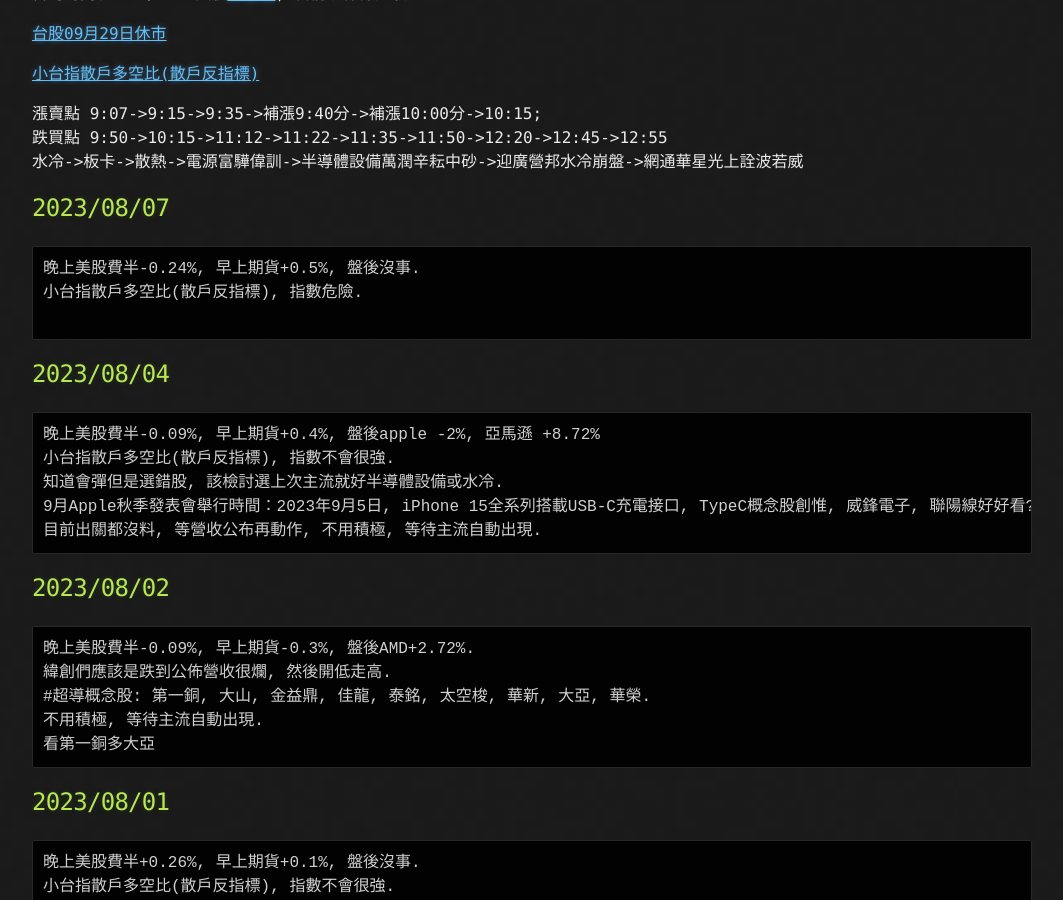
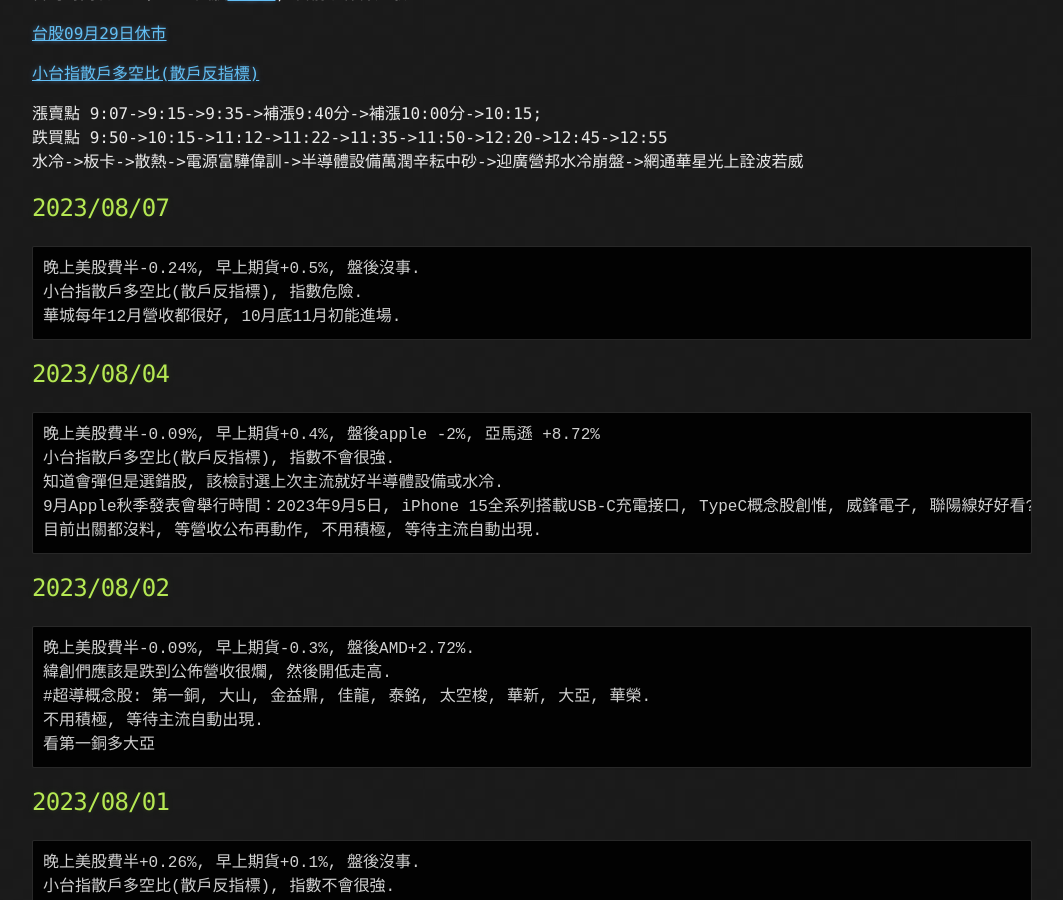
Before and after one commit to lepg5487/Stock_God, a Jekyll site: the page built from index.md, in a window 1280 px wide and 900 px high, scrolled down 436 px. Shown: the whole window, without its empty margins (108-1171 px from the left). Built offline with Jekyll 4.4.1, drawn with Linux system fonts in a browser that asks for light colours; our own code applies the rules of GitHub Pages for plain Markdown files.

Commit message:
Update index.md

````diff
--- a/index.md
+++ b/index.md
@@ -24,7 +24,7 @@ layout: testlayouts
 ```
 晚上美股費半-0.24%, 早上期貨+0.5%, 盤後沒事.
 小台指散戶多空比(散戶反指標), 指數危險.
-
+華城每年12月營收都很好, 10月底11月初能進場.
 ```
 
 ## 2023/08/04
````
